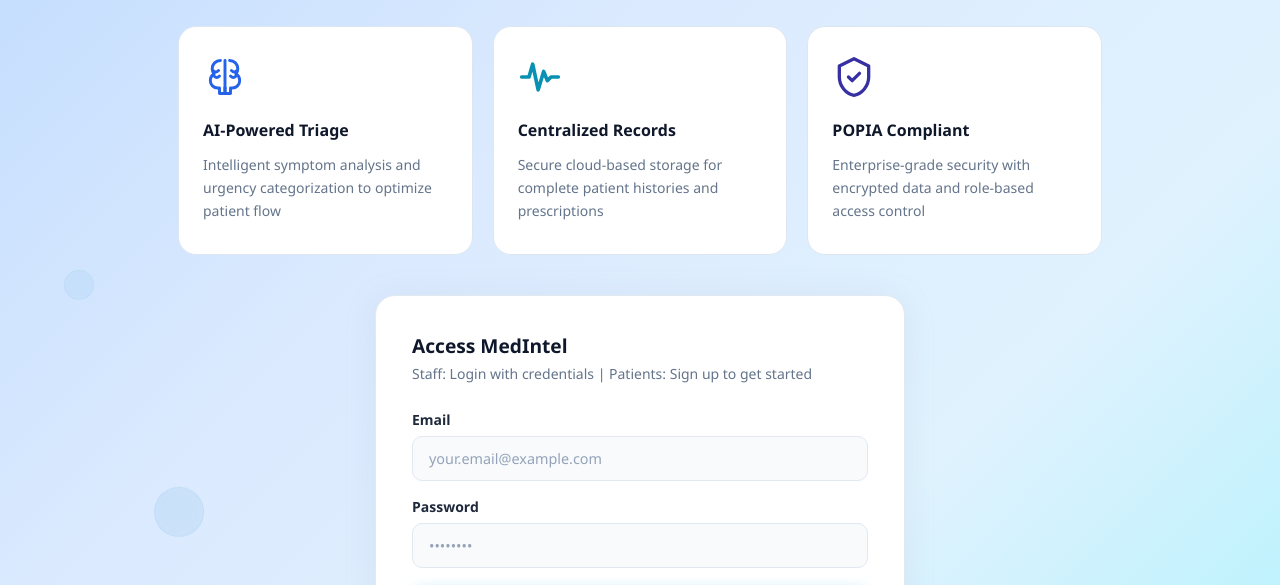
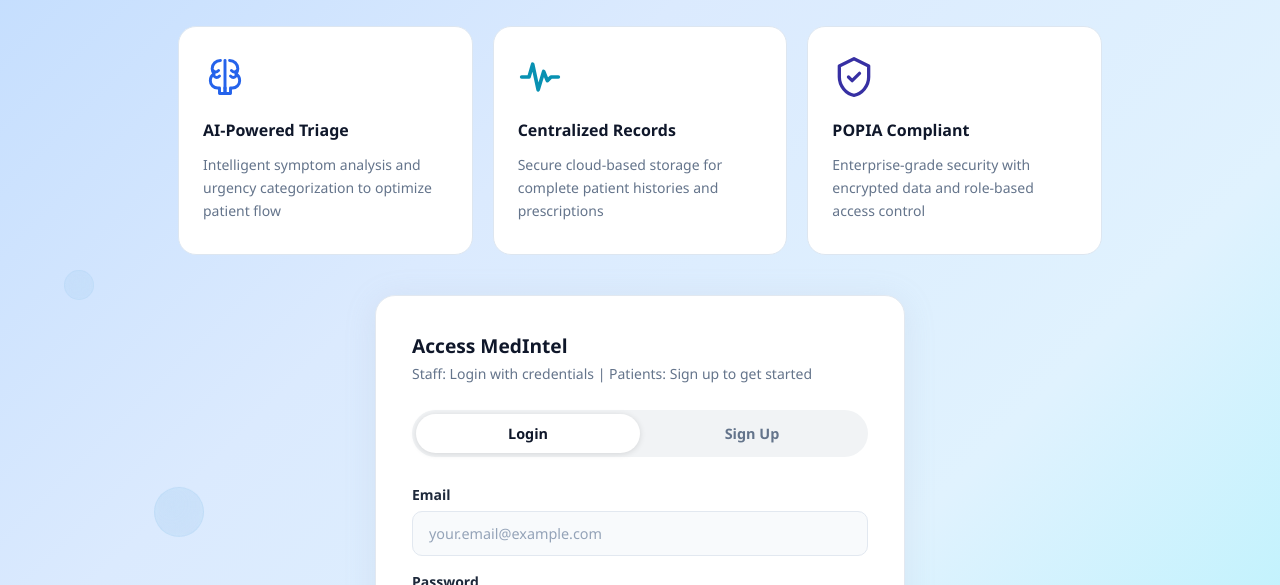
Before and after one commit to yanamakan/SABYONI-Devs_MedIntel, a plain HTML site: page Dashboard/login.html in a window 1280 px wide. Shown: the part 210-795 px from the top of the page. Drawn offline with nearby package versions, Linux system fonts and the light colour scheme.

Commit message:
Fixed conflicts and toggles

```diff
--- a/Dashboard/login.html
+++ b/Dashboard/login.html
@@ -36,29 +36,7 @@
     </p>
   </header>
 
-  </header>
-
-  <!--<section class="features-grid">
-        <div class="feature-card">
-            <div class="feature-icon blue">🧠</div>
-            <h3>AI-Powered Triage</h3>
-            <p>Intelligent symptom analysis and urgency categorization to optimize patient flow</p>
-        </div>
-
-        <div class="feature-card">
-            <div class="feature-icon cyan">🧬</div>
-            <h3>Centralized Records</h3>
-            <p>Secure cloud-based storage for complete patient histories and prescriptions</p>
-        </div>
-
-        <div class="feature-card">
-            <div class="feature-icon navy">🛡️</div>
-            <h3>POPIA Compliant</h3>
-            <p>Enterprise-grade security with encrypted data and role-based access control</p>
-        </div>
-    </section>-->
-
-
+</header>
   <!-- Feature Cards -->
   <section class="features-grid">
 
@@ -118,6 +96,12 @@
     <h3>Access MedIntel</h3>
     <p class="access-subtext">Staff: Login with credentials | Patients: Sign up to get started</p>
 
+      <div class="toogle-container" >
+        <div class="toggle-container">
+    <button id="loginTab" class="toggle-btn active" onclick="showLogin()">Login</button>
+    <button id="signupTab" class="toggle-btn" onclick="showSignUp()">Sign Up</button>
+</div>
+      </div>
 
     <div id="loginForm" class="form-container">
       <div class="input-group">
```
